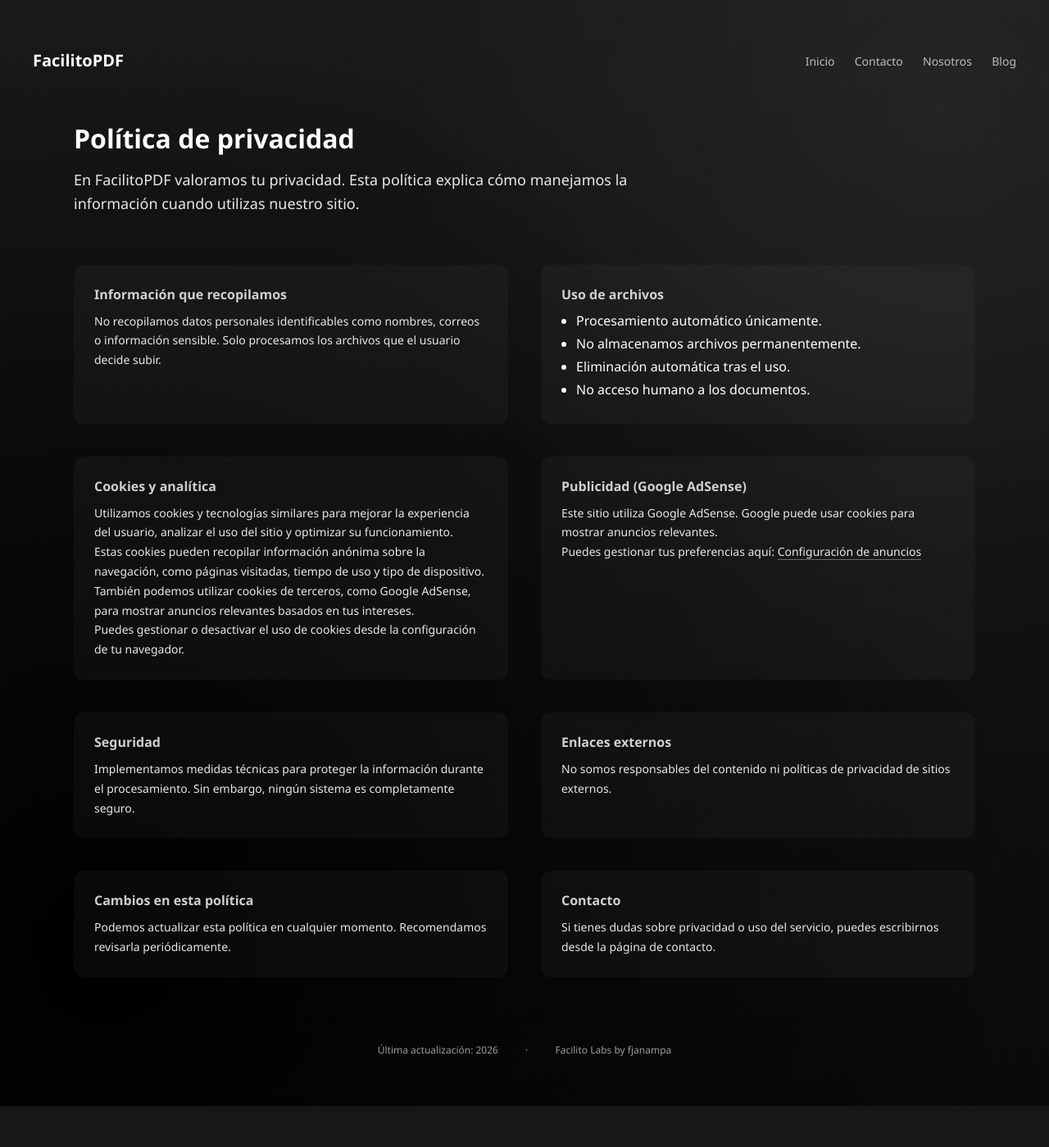
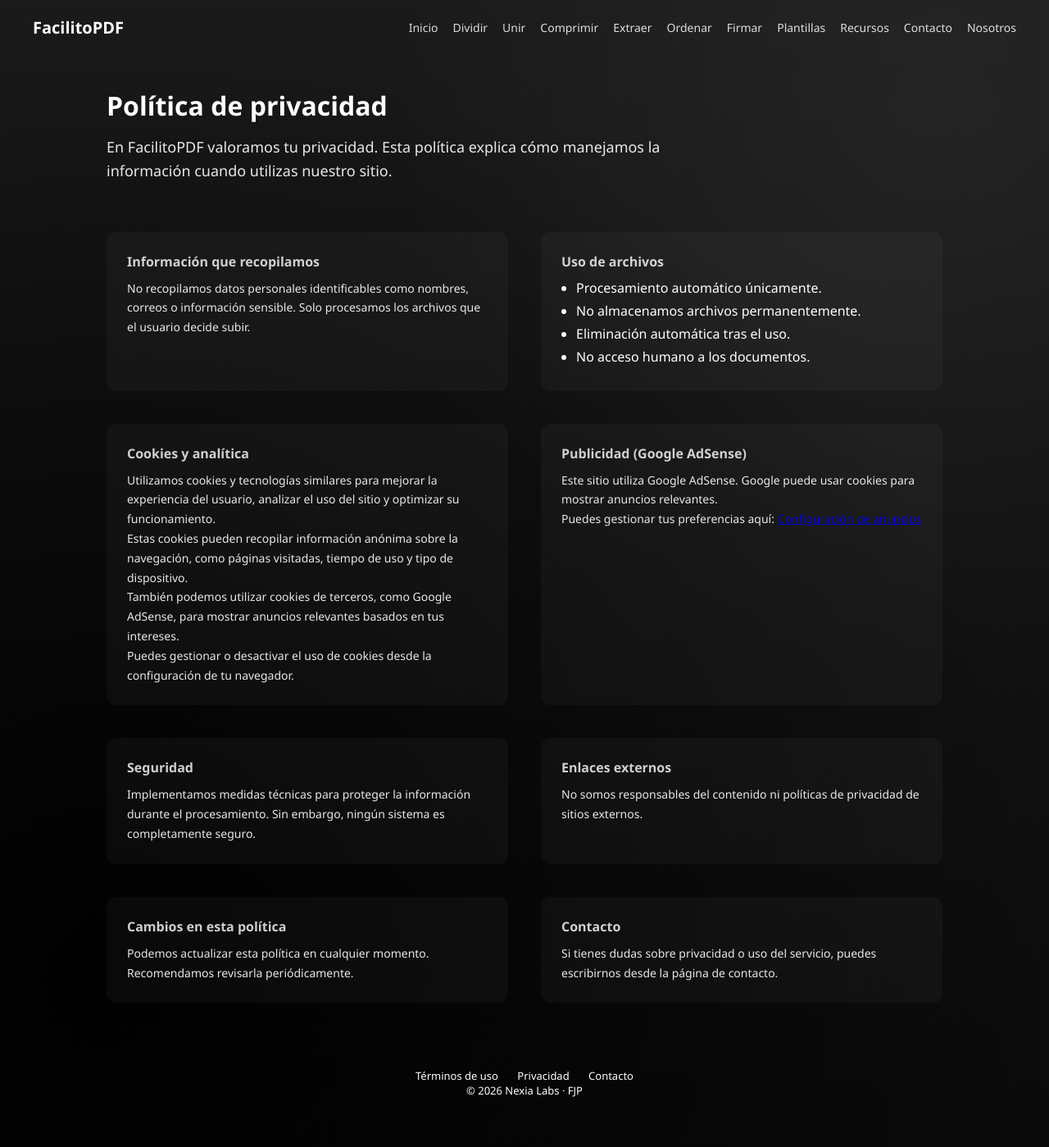
Before and after one commit to FrankJanampa/Facilitopdf, a Flask app: page /privacy in a window 1280 px wide. Shown: the whole page at 82% size. Before the commit the page ends 1349 px from the top, so only its background shows below. Run offline with Flask 3, Linux system fonts and the light colour scheme.

Commit message:
footer global blogs adsense analytics fixes

```diff
--- a/templates/privacy.html
+++ b/templates/privacy.html
@@ -24,6 +24,7 @@ gtag('config', 'G-52Z4MDXY08');
 </script>
 
 <style>
+
 *{
     margin:0;
     padding:0;
@@ -31,170 +32,210 @@ gtag('config', 'G-52Z4MDXY08');
 }
 
 body{
+
     font-family: "Segoe UI", sans-serif;
+
     color: white;
+
     min-height:100vh;
 
     background:
         radial-gradient(circle at 10% 85%, rgba(0,0,0,0.95), transparent 70%),
         radial-gradient(circle at 90% 10%, rgba(255,255,255,0.05), transparent 40%),
         linear-gradient(to bottom, #1a1a1a 0%, #0a0a0a 100%);
-
-    padding:60px 40px;
 }
 
-.container{
-    max-width:1100px;
-    margin:auto;
+/* 🔥 NAVBAR SPACING */
+
+.navbar{
+
+    margin-bottom:40px;
 }
 
+/* CONTENEDOR */
+
+.container{
+
+    max-width:1100px;
+
+    margin:auto;
+
+    padding:0 40px 60px;
+}
+
+/* HEADER */
+
 .header{
+
     display:flex;
+
     justify-content:space-between;
+
     align-items:center;
+
     margin-bottom:80px;
 }
 
 .logo{
+
     font-size:20px;
+
     font-weight:600;
 }
 
 .brand{
+
     font-size:12px;
+
     opacity:0.6;
 }
 
+/* HERO */
+
 .hero{
+
     max-width:700px;
+
     margin-bottom:60px;
 }
 
 .hero h1{
+
     font-size:32px;
+
     margin-bottom:15px;
 }
 
 .hero p{
+
     font-size:18px;
+
     line-height:1.6;
+
     opacity:0.9;
 }
 
+/* GRID */
+
 .grid{
+
     display:grid;
+
     grid-template-columns: repeat(2,1fr);
+
     gap:40px;
 }
 
+/* BLOQUES */
+
 .block{
+
     background: rgba(255,255,255,0.03);
+
     padding:25px;
+
     border-radius:12px;
 }
 
 .block h2{
+
     font-size:16px;
+
     margin-bottom:10px;
+
     opacity:0.8;
 }
 
 .block p{
+
     font-size:14px;
+
     line-height:1.7;
+
     opacity:0.9;
 }
 
 .block ul{
+
     margin-left:18px;
+
     margin-top:10px;
 }
 
 .block li{
+
     margin-bottom:6px;
 }
 
-.block a{
+/* 🔥 FOOTER */
+
+.footer{
+
+    margin-top:80px;
+
+    text-align:center;
+
+    font-size:13px;
+
     color:white;
-    text-decoration:none;
-    border-bottom:1px solid rgba(255,255,255,0.4);
 }
 
-.block a:hover{
-    border-bottom:1px solid white;
+.footer a{
+
+    color:white;
+
+    text-decoration:none;
+
+    margin:0 10px;
+
+    position:relative;
 }
 
-.navbar a{
-    position: relative;
+.footer a::after{
+
+    content:"";
+
+    position:absolute;
+
+    left:0;
+    bottom:-3px;
+
+    width:0%;
+
+    height:1px;
+
+    background:white;
+
+    transition:0.3s;
 }
 
-.navbar a::after{
-    content: "";
-    position: absolute;
-    left: 0;
-    bottom: -4px;
+.footer a:hover::after{
 
-    width: 0%;
-    height: 1px;
-    background: white;
-
-    transition: 0.3s ease;
+    width:100%;
 }
 
-.navbar a:hover::after{
-    width: 100%;
+/* RESPONSIVE */
+
+@media(max-width:800px){
+
+    .grid{
+
+        grid-template-columns:1fr;
+    }
+
+    .container{
+
+        padding:0 20px 60px;
+    }
 }
 
-.navbar{
-    display:flex;
-    justify-content:space-between;
-    align-items:center;
-    margin-bottom:60px;
-}
-
-.nav-logo{
-    font-size:20px;
-    font-weight:600;
-}
-
-.nav-links a{
-    margin-left:20px;
-    text-decoration:none;
-    color: rgba(255,255,255,0.7);  /* 🔥 quita azul */
-    font-size:14px;
-}
-
-.nav-links a:hover{
-    color:white;
-}
-/* FOOTER */
-.footer{
-    margin-top:80px;
-    font-size:12px;
-    text-align:center;
-    opacity:0.6;
-}
-
-@media(max-width:800px){
-    .grid{
-        grid-template-columns:1fr;
-    }
-}
 </style>
 
 </head>
 
 <body>
 
-<div class="navbar">
-    <div class="nav-logo">FacilitoPDF</div>
-    <div class="nav-links">
-        <a href="{{ url_for('index') }}">Inicio</a>
-        <a href="{{ url_for('contacto') }}">Contacto</a>
-        <a href="{{ url_for('about') }}">Nosotros</a>
-        <a href="{{ url_for('blog') }}">Blog</a>
-    </div>
-</div>
+{% include "components/navbar.html" %}
 
 <div class="container">
 
@@ -291,11 +332,7 @@ body{
     </div>
 
 <!-- FOOTER -->
-<div class="footer">
-    Última actualización: 2026
-    <span style="margin: 0 30px;">·</span>
-    Facilito Labs  by fjanampa
-</div>
+{% include "components/footer.html" %}
 
 </div>
 
```
Also changed, not shown: templates/blog_guia.html (+64 -4 lines), templates/blog_productividad.html (+58 -8 lines), templates/blog_seguridad.html (+113 -6 lines), templates/terms.html (+98 -63 lines).
